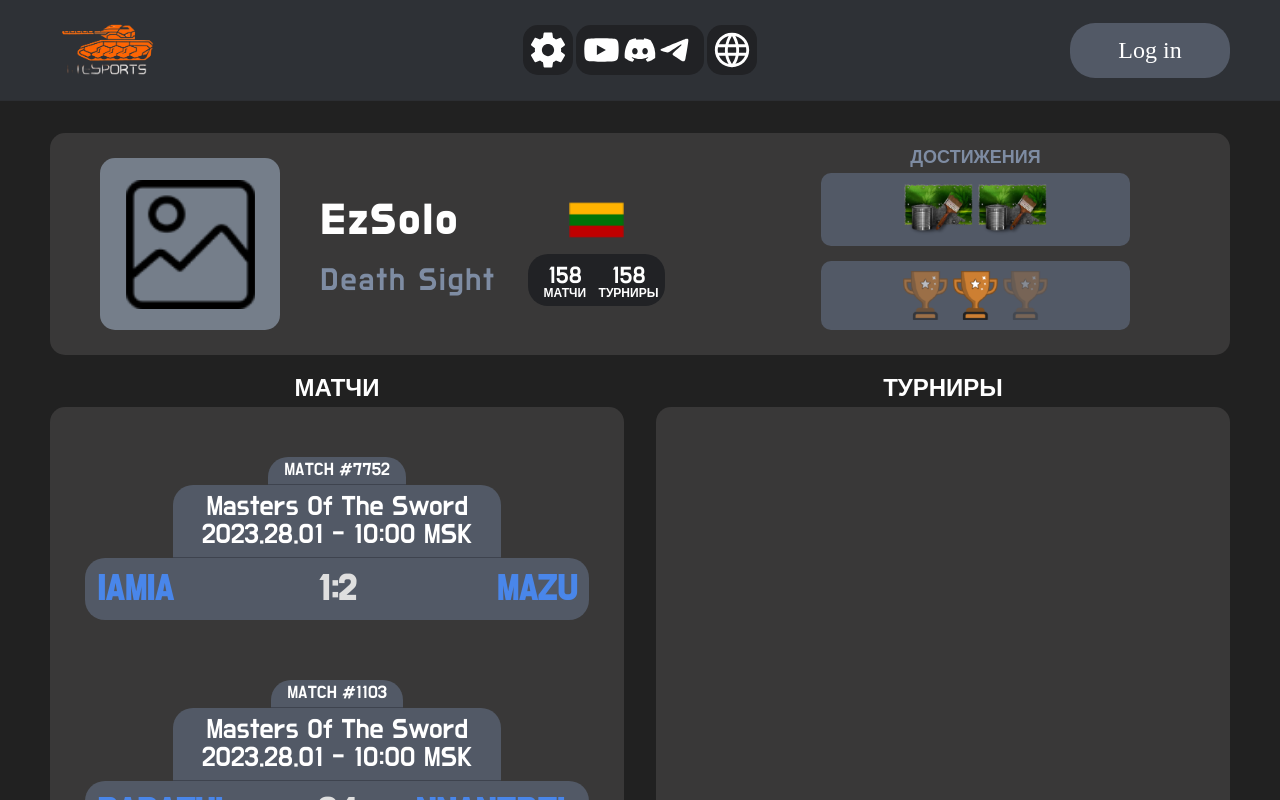
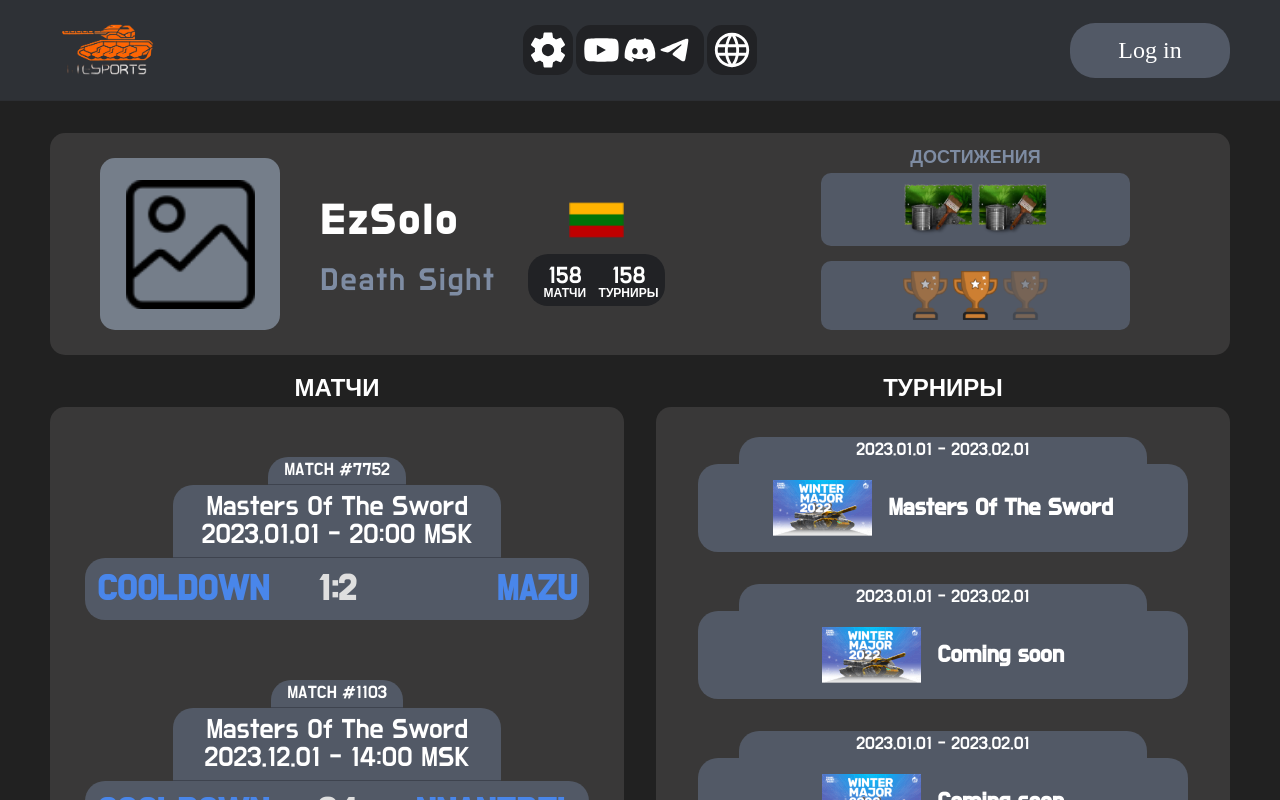
Before and after one commit to serp0v/RTS, a React (Vite) app: page /profile in a window 1280 px wide. Built offline with nearby package versions, Linux system fonts and the light colour scheme; a web font is replaced by a local one.

Commit message:
finish tournament in profile

```diff
--- /dev/null
+++ b/src/components/SingleTournament/SingleTournament.css
@@ -0,0 +1,35 @@
+.single-tournament {
+  width: 100%;
+
+  display: flex;
+  flex-direction: column;
+  align-items: center;
+}
+.tour-date,
+.tour-info {
+  width: 90%;
+
+  background: #525966;
+  border-radius: 20px;
+}
+.tour-date {
+  width: 75%;
+
+  border-bottom-right-radius: 0;
+  border-bottom-left-radius: 0;
+  text-align: center;
+  font-size: 18px;
+}
+.tour-info {
+  padding: 1rem 1.5rem;
+
+  display: flex;
+  gap: 1rem;
+  justify-content: center;
+  align-items: center;
+
+  background: #525966;
+}
+.tour-info h3 {
+  font-size: 24px;
+}
--- /dev/null
+++ b/src/components/SingleTournament/SingleTournament.jsx
@@ -0,0 +1,23 @@
+import PropTypes from "prop-types";
+
+import tour from "../../assets/tour.png";
+
+import "./SingleTournament.css";
+
+const SingleTournament = ({ data }) => {
+  return (
+    <div className="single-tournament">
+      <div className="tour-date">{data.date}</div>
+      <div className="tour-info">
+        <img src={tour} alt="" />
+        <h3>{data.title}</h3>
+      </div>
+    </div>
+  );
+};
+
+SingleTournament.propTypes = {
+  data: PropTypes.object,
+};
+
+export default SingleTournament;
--- a/src/pages/Profile/Profile.css
+++ b/src/pages/Profile/Profile.css
@@ -25,9 +25,13 @@
 }
 .tournaments-list {
   width: 100%;
-  height: 1000px;
 
   padding: 30px 15px;
+
+  display: flex;
+  flex-direction: column;
+  justify-content: flex-start;
+  align-items: center;
 
   background: #393838;
   border-radius: 15px;
--- a/src/pages/Profile/Profile.jsx
+++ b/src/pages/Profile/Profile.jsx
@@ -1,4 +1,5 @@
 import Match from "../../components/Match/Match";
+import SingleTournament from "../../components/SingleTournament/SingleTournament";
 import UserProfile from "../../components/UserProfile/UserProfile";
 
 import "./Profile.css";
@@ -7,10 +8,10 @@ const matches = [
   {
     matchInfo: {
       name: "Masters Of The Sword",
-      date: "2023.28.01 - 10:00 MSK",
+      date: "2023.01.01 - 20:00 MSK",
     },
     firstPlayer: {
-      nickname: "Iamia",
+      nickname: "CoolDown",
     },
     secondPlayer: {
       nickname: "Mazu",
@@ -21,10 +22,10 @@ const matches = [
   {
     matchInfo: {
       name: "Masters Of The Sword",
-      date: "2023.28.01 - 10:00 MSK",
+      date: "2023.12.01 - 14:00 MSK",
     },
     firstPlayer: {
-      nickname: "Darathl",
+      nickname: "CoolDown",
     },
     secondPlayer: {
       nickname: "Nnanedel",
@@ -35,10 +36,10 @@ const matches = [
   {
     matchInfo: {
       name: "Masters Of The Sword",
-      date: "2023.28.01 - 10:00 MSK",
+      date: "2023.16.01 - 12:00 MSK",
     },
     firstPlayer: {
-      nickname: "Siuse",
+      nickname: "CoolDown",
     },
     secondPlayer: {
       nickname: "Comanaiam",
@@ -52,12 +53,35 @@ const matches = [
       date: "2023.28.01 - 10:00 MSK",
     },
     firstPlayer: {
-      nickname: "Xananet",
+      nickname: "CoolDown",
     },
     secondPlayer: {
       nickname: "Denone",
     },
     score: "2:2",
+    id: Math.ceil(Math.random() * 10000),
+  },
+];
+
+const tournaments = [
+  {
+    date: "2023.01.01 - 2023.02.01",
+    title: "Masters Of The Sword",
+    id: Math.ceil(Math.random() * 10000),
+  },
+  {
+    date: "2023.01.01 - 2023.02.01",
+    title: "Coming soon",
+    id: Math.ceil(Math.random() * 10000),
+  },
+  {
+    date: "2023.01.01 - 2023.02.01",
+    title: "Coming soon",
+    id: Math.ceil(Math.random() * 10000),
+  },
+  {
+    date: "2023.01.01 - 2023.02.01",
+    title: "Coming soon",
     id: Math.ceil(Math.random() * 10000),
   },
 ];
@@ -79,7 +103,11 @@ const Profile = () => {
 
         <div className="history-item">
           <h2>Турниры</h2>
-          <div className="tournaments-list"></div>
+          <div className="tournaments-list">
+            {tournaments.map((tour) => (
+              <SingleTournament data={tour} key={tour.id} />
+            ))}
+          </div>
         </div>
       </div>
     </section>
```
Also changed, not shown: src/assets/tour.png (added).
